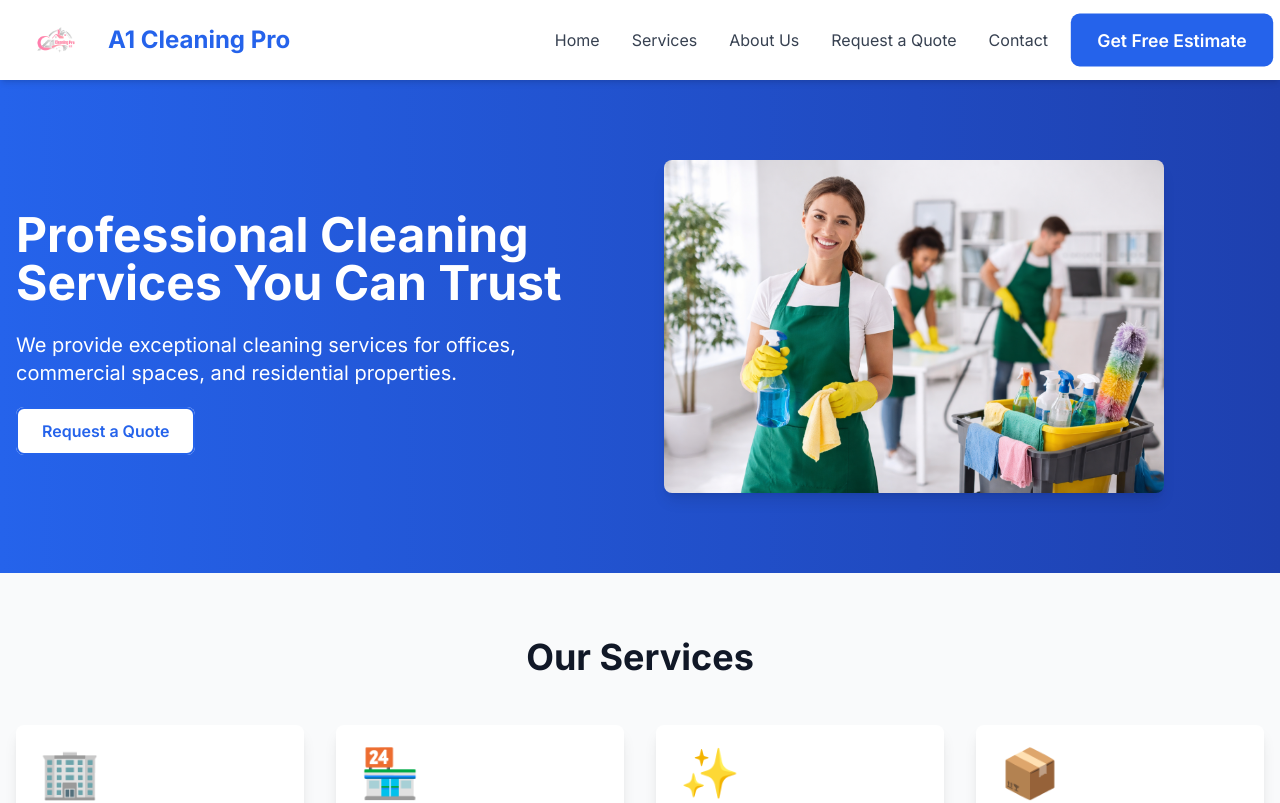
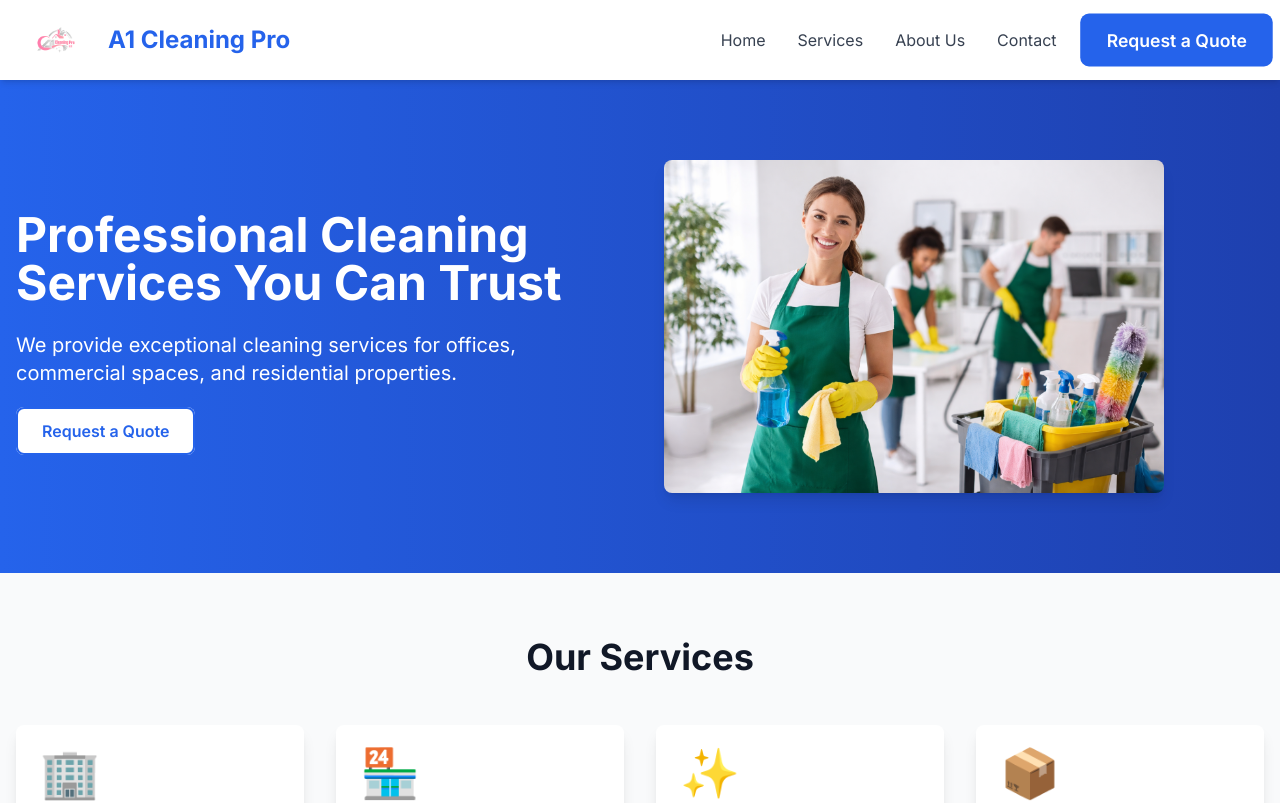
Before and after one commit to vishanthrajchowhan/A1cleaningprocompany_new, a Next.js app in the folder frontend/: page / in a window 1280 px wide. Shown: the top 803 px of the page. Built offline with nearby package versions, Linux system fonts and the light colour scheme.

Commit message:
header_update

```diff
--- a/frontend/src/components/Header.tsx
+++ b/frontend/src/components/Header.tsx
@@ -35,14 +35,11 @@ export default function Header() {
             <Link href="/about" className="text-gray-700 hover:text-primary-600 transition">
               About Us
             </Link>
-            <Link href="/quote" className="text-gray-700 hover:text-primary-600 transition">
-              Request a Quote
-            </Link>
             <Link href="/contact" className="text-gray-700 hover:text-primary-600 transition">
               Contact
             </Link>
             <Button href="/quote" className="ml-2 scale-110 hover:scale-100 transition-transform">
-              Get Free Estimate
+              Request a Quote
             </Button>
           </div>
 
@@ -73,14 +70,11 @@ export default function Header() {
             <Link href="/about" className="block text-gray-700 hover:text-primary-600">
               About Us
             </Link>
-            <Link href="/quote" className="block text-gray-700 hover:text-primary-600">
-              Request a Quote
-            </Link>
             <Link href="/contact" className="block text-gray-700 hover:text-primary-600">
               Contact
             </Link>
             <Button href="/quote" className="w-full">
-              Get Free Estimate
+              Request a Quote
             </Button>
           </div>
         )}
```
